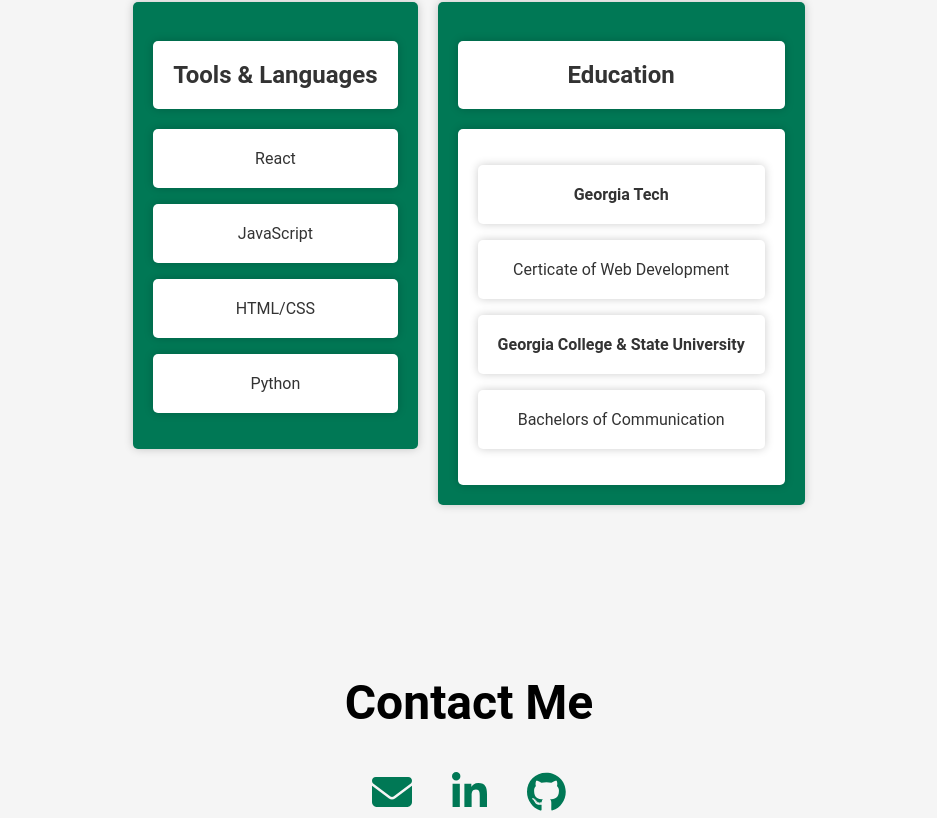
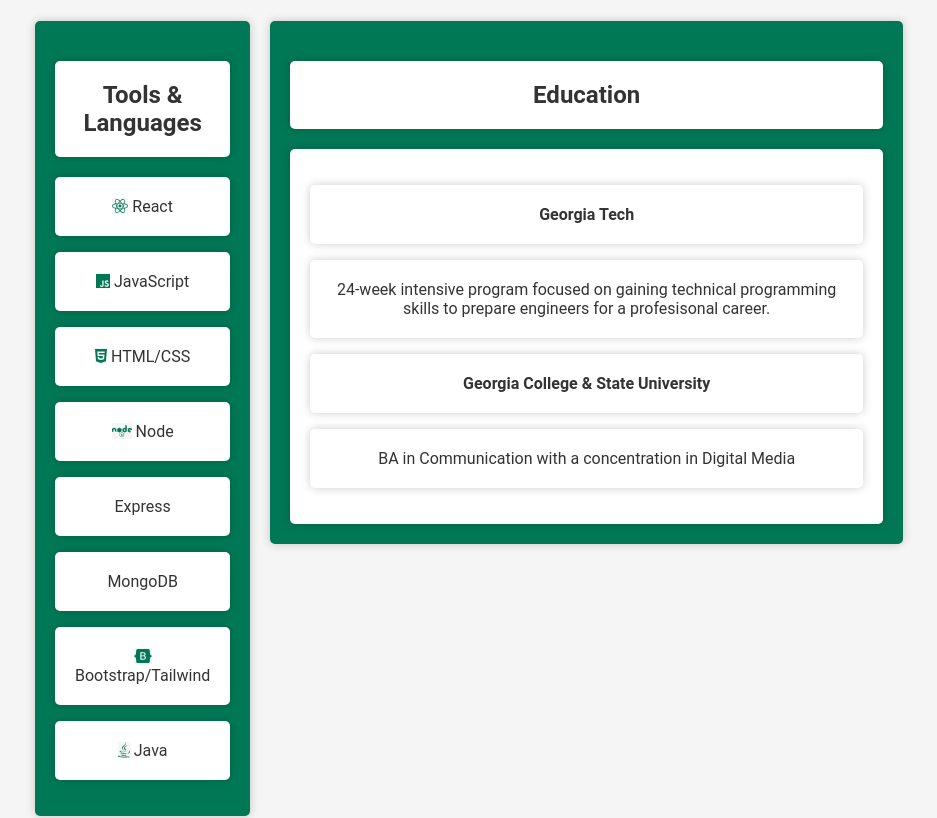
Before and after one commit to sarahgjacobs/sarahjacobsdev, a React (Create React App) app: page / in a window 1280 px wide. Shown: the part 3956-4774 px from the top of the page, without its empty margins (171-1108 px from the left). Built offline with nearby package versions, Linux system fonts and the light colour scheme.

Commit message:
added fa icons

```diff
--- a/src/components/About.js
+++ b/src/components/About.js
@@ -1,18 +1,50 @@
 import React from 'react'
+import { FontAwesomeIcon } from '@fortawesome/react-fontawesome';
+import {
+    faReact,
+    faJs,
+    faHtml5,
+    faNode,
+    faDatabase,
+    faBootstrap,
+    faJava,
+} from '@fortawesome/free-brands-svg-icons';
 
 function About() {
     return (
 
         <div className='about-page'>
-<h1>About</h1>
+            <h1>About Sarah</h1>
             <div className='tools-education'>
                 <div className='section'>
                     <div className='tech-stack'>
                         <h2 className='tech-item'>Tools & Languages</h2>
-      <p className='tech-item'>React</p>
-      <p className='tech-item'>JavaScript</p>
-      <p className='tech-item'>HTML/CSS</p>
-      <p className='tech-item'>Python</p>
+                        <p className='tech-item'>
+                            <FontAwesomeIcon icon={faReact} className='green-icon' /> React
+                        </p>
+                        <p className='tech-item'>
+                            <FontAwesomeIcon icon={faJs} className='green-icon' /> JavaScript
+                        </p>
+                        <p className='tech-item'>
+                            <FontAwesomeIcon icon={faHtml5} className='green-icon' /> HTML/CSS
+                        </p>
+                        <p className='tech-item'>
+                            <FontAwesomeIcon icon={faNode} className='green-icon' /> Node
+                        </p>
+                        <p className='tech-item'>
+                            Express
+                        </p>
+                        <p className='tech-item'>
+                            MongoDB
+                        </p>
+                        <p className='tech-item'>
+                            <FontAwesomeIcon icon={faBootstrap} className='green-icon' /> Bootstrap/Tailwind
+                        </p>
+                        <p className='tech-item'>
+                            <FontAwesomeIcon icon={faJava} className='green-icon' /> Java
+                        </p>
+
+
                     </div>
                 </div>
                 <div className='section'>
@@ -20,9 +52,9 @@
                         <h2 className='tech-item'>Education</h2>
                         <div className='tech-item'>
                             <h3 className='tech-item'>Georgia Tech</h3>
-        <p className='tech-item'>Certicate of Web Development</p>
+                            <p className='tech-item'>24-week intensive program focused on gaining technical programming skills to prepare engineers for a profesisonal career.</p>
                             <h3 className='tech-item'>Georgia College & State University</h3>
-        <p className='tech-item'>Bachelors of Communication</p>
+                            <p className='tech-item'>BA in Communication with a concentration in Digital Media	</p>
                         </div>
                     </div>
                 </div>
--- a/src/index.css
+++ b/src/index.css
@@ -143,6 +143,7 @@
 .hobbie-list {
   list-style-type: none;
   padding: 0;
+  font-weight: 600;
 }
 
 .hobbie-list li {
@@ -272,7 +273,9 @@
   font-size: 16px;
 }
 
-
+.green-icon {
+  color: #007855;
+}
 
 
 /* Contact Page */
```
Lines whose indentation alone changed are shown as unchanged.
